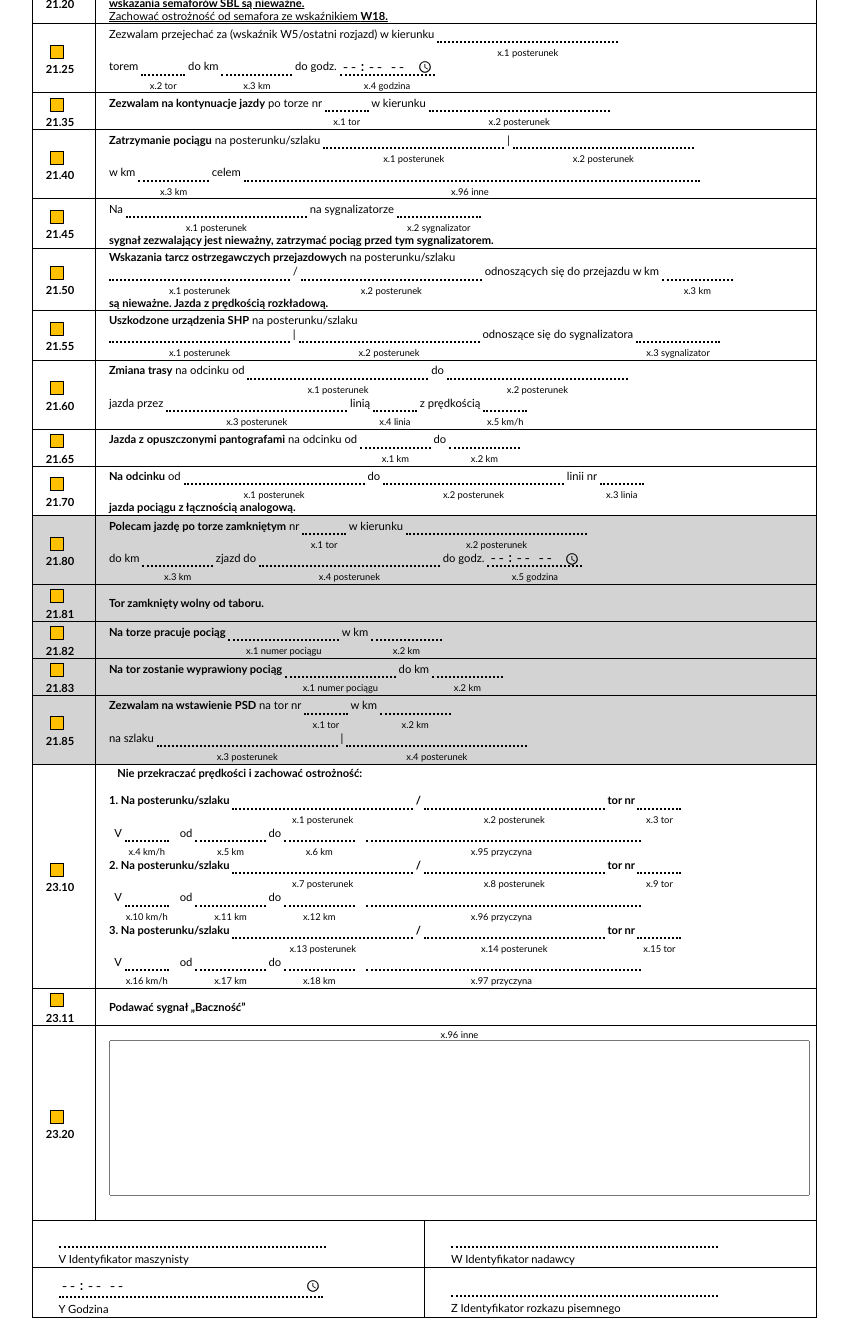
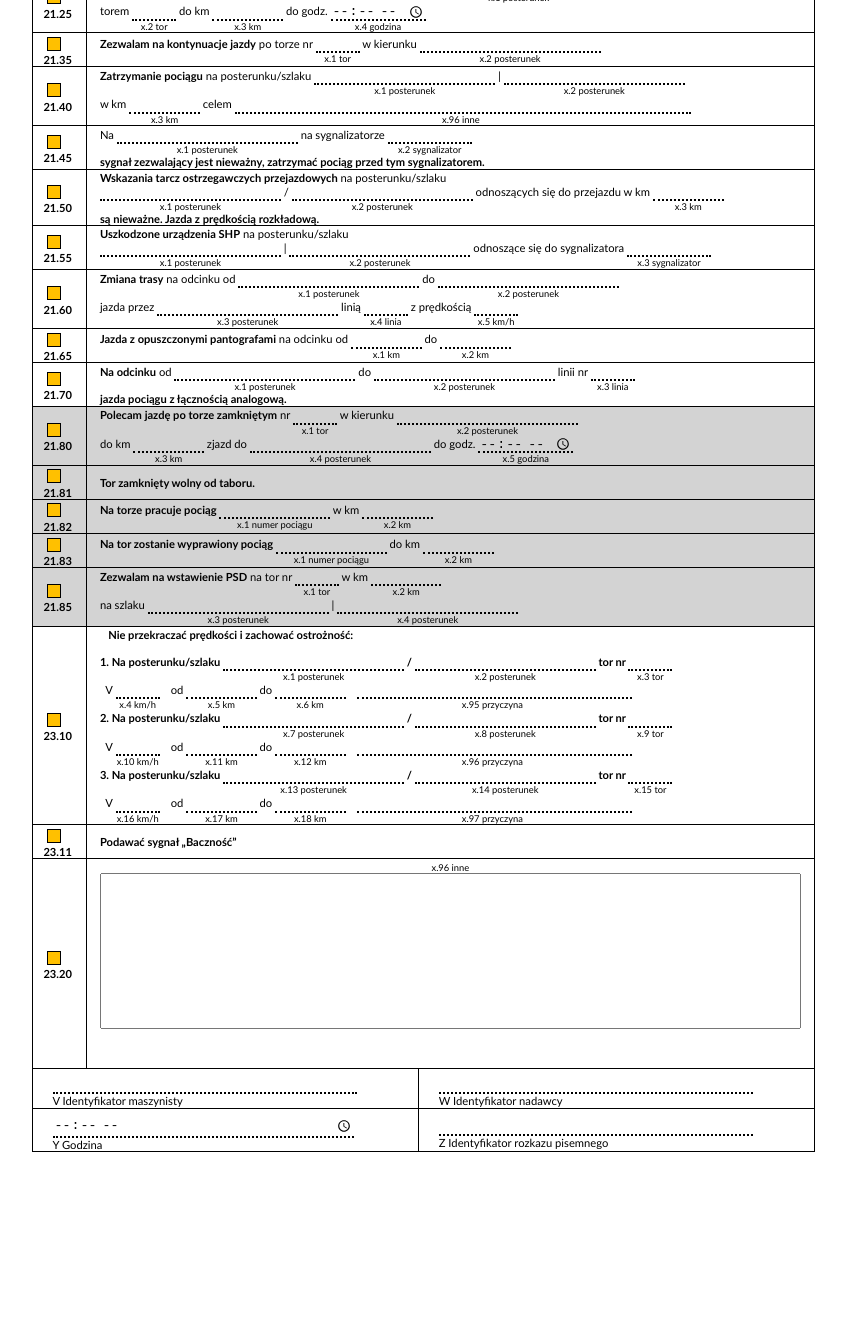
Before and after one commit to Ja-Tar/GeneRozkaz, a plain HTML site: page src/index.html in a window 1280 px wide. Shown: the part 385-1705 px from the top of the page, without its empty margins (258-1106 px from the left). After the commit the page ends 1545 px from the top, so only its background shows below. Drawn offline with Linux system fonts and the light colour scheme; files whose address does not match are found by name.

Commit message:
poprawki css

```diff
--- a/src/index.css
+++ b/src/index.css
@@ -7,7 +7,7 @@ body {
     font-style: normal;
     font-variation-settings:
         "wdth" 100;
-    font-size-adjust: cap-height 0.62
+    font-size-adjust: cap-height 0.62;
 }
 
 table {
@@ -19,7 +19,7 @@ th,
 td {
     border: 1px solid black;
     border-collapse: collapse;
-    padding: 0.2vh 0.5vw;
+    padding: 0.05em 0.2em;
     font-weight: normal;
     text-align: left;
 }
@@ -33,16 +33,15 @@ thead th {
 }
 
 .top-info th {
-    padding-top: 1vh;
-    padding-left: 2vw;
-    padding-right: 8vw;
+    padding-top: 0.5em;
+    padding-left: 1.5em;
+    padding-right: 5em;
     font-size: small;
 }
 
 input {
     border: none;
     border-bottom: 2px dotted black;
-    margin-bottom: 0.5vh;
 }
 
 .top-info input {
@@ -71,7 +70,7 @@ table input[type="checkbox"]:checked {
     line-height: 80%;
     font-size: small;
     font-weight: 700;
-    padding-left: 1vw;
+    padding-left: 0.8em;
     width: 8%;
 }
 
@@ -81,7 +80,7 @@ table input[type="checkbox"]:checked {
 
 .roz-content {
     font-size: small;
-    padding-left: 1vw;
+    padding-left: 1em;
 }
 
 .roz-content label {
@@ -161,7 +160,9 @@ div.inline {
 }
 
 .text-area {
-    padding-bottom: 3vh;
+    padding-bottom: 3em;
+    padding-right: 1em;
+    box-sizing: border-box;
 }
 
 .margin-center {
```
